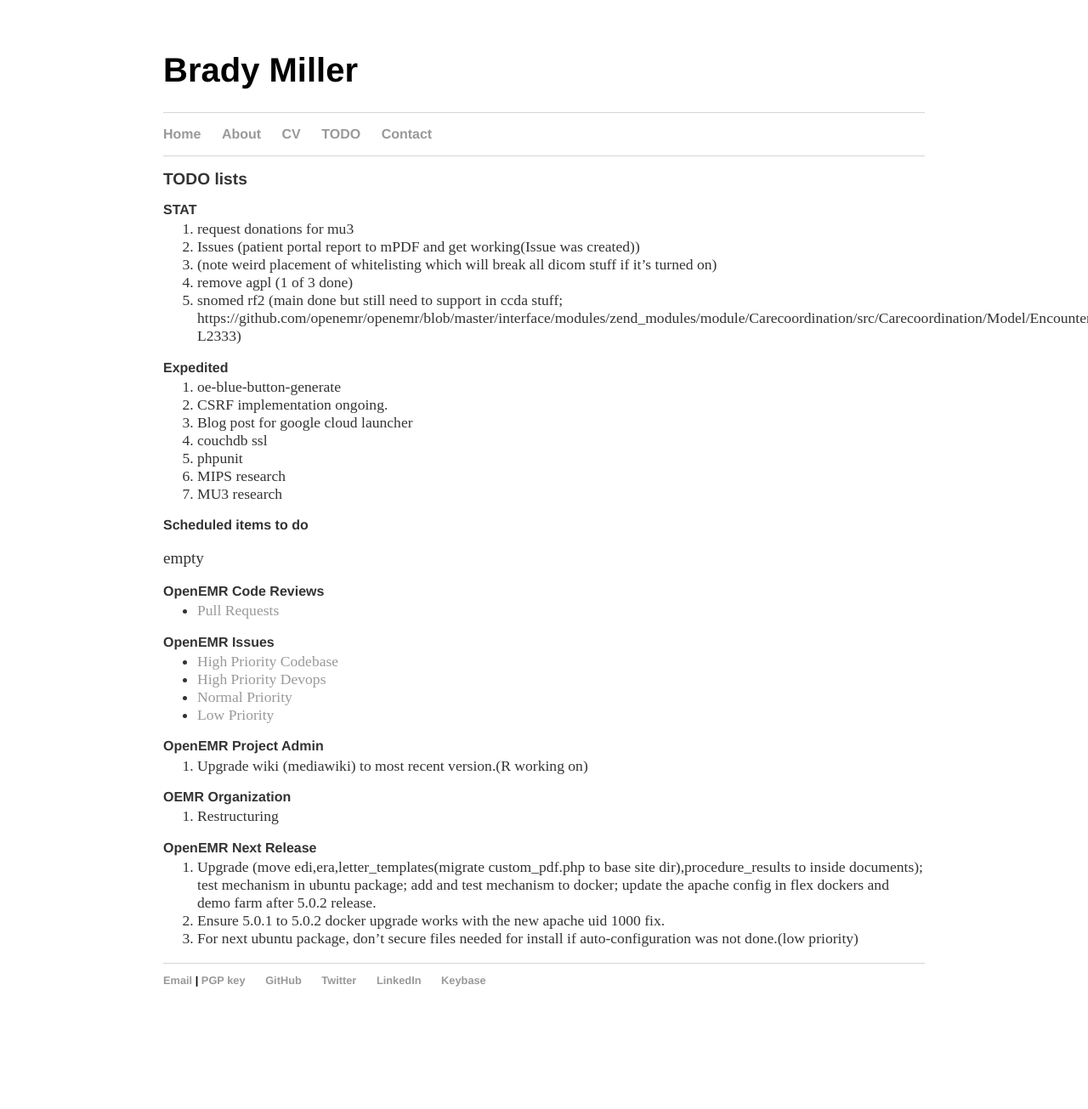
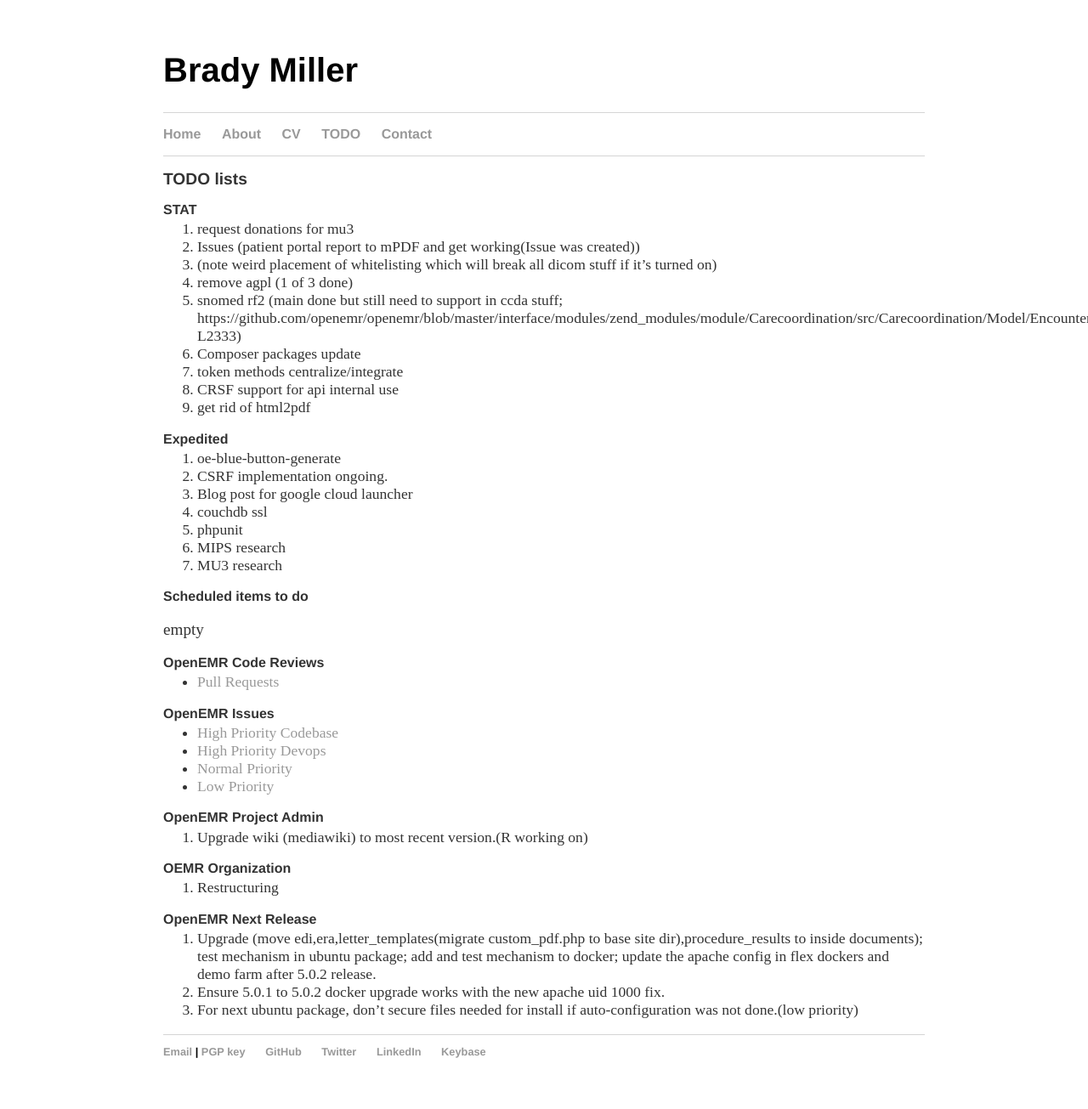
Before and after one commit to bradymiller/bradymiller.github.io, a Jekyll site: the page built from todo/index.md, in a window 1280 px wide. Shown: the whole page at 85% size. Built offline with Jekyll 4.4.1, drawn with Linux system fonts in a browser that asks for light colours; our own code applies the rules of GitHub Pages for plain Markdown files; before the commit the page ends 1221 px from its top, so only the background shows below that.

Commit message:
Update index.md

```diff
--- a/todo/index.md
+++ b/todo/index.md
@@ -5,10 +5,14 @@ layout: default
 
 ### STAT
 1. request donations for mu3
-2. Issues (patient portal report to mPDF and get working(Issue was created))
-3. (note weird placement of whitelisting which will break all dicom stuff if it's turned on)
-4. remove agpl (1 of 3 done)
-5. snomed rf2 (main done but still need to support in ccda stuff; https://github.com/openemr/openemr/blob/master/interface/modules/zend_modules/module/Carecoordination/src/Carecoordination/Model/EncounterccdadispatchTable.php#L2316-L2333)
+1. Issues (patient portal report to mPDF and get working(Issue was created))
+2. (note weird placement of whitelisting which will break all dicom stuff if it's turned on)
+1. remove agpl (1 of 3 done)
+1. snomed rf2 (main done but still need to support in ccda stuff; https://github.com/openemr/openemr/blob/master/interface/modules/zend_modules/module/Carecoordination/src/Carecoordination/Model/EncounterccdadispatchTable.php#L2316-L2333)
+1. Composer packages update
+1. token methods centralize/integrate
+1. CRSF support for api internal use
+1. get rid of html2pdf
 
 ### Expedited
 1. oe-blue-button-generate
```
